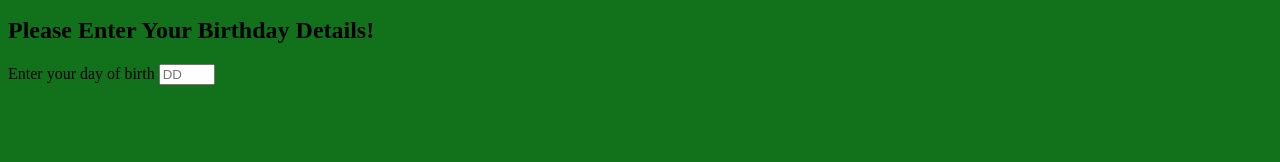
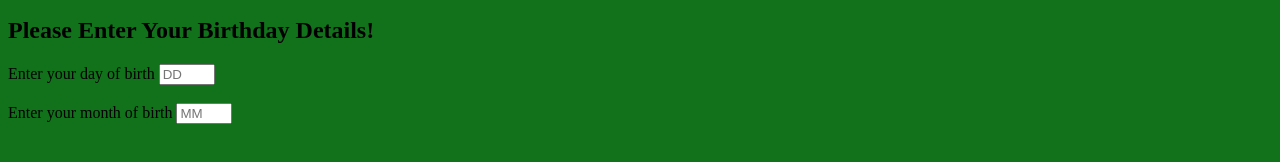
Before and after one commit to KARIUKIGACHERU/Akan-Name-Generetor, a plain HTML site: page index.html in a window 1280 px wide. Shown: the part 200-362 px from the top of the page. Drawn offline with Linux system fonts and the light colour scheme.

Commit message:
Add month of birth input field

```diff
--- a/index.html
+++ b/index.html
@@ -39,6 +39,18 @@
             max="31"
             required>
     </div>
+    <br>
+<div class="last">
+    <label for="mm">Enter your month of birth</label>
+    <input
+        type="number"
+        class="form-control"
+        id="mm"
+        placeholder="MM"
+        min="1"
+        max="12"
+        required>
+</div>
 </div>
     </div>
 
```
